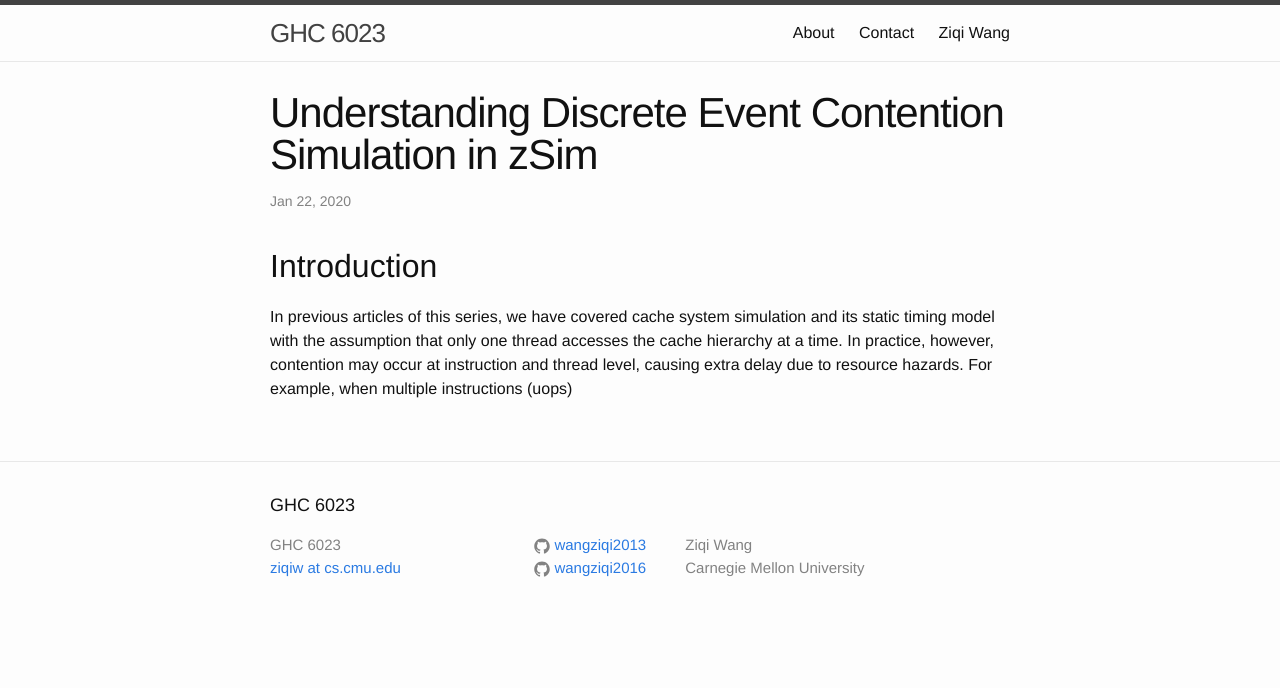
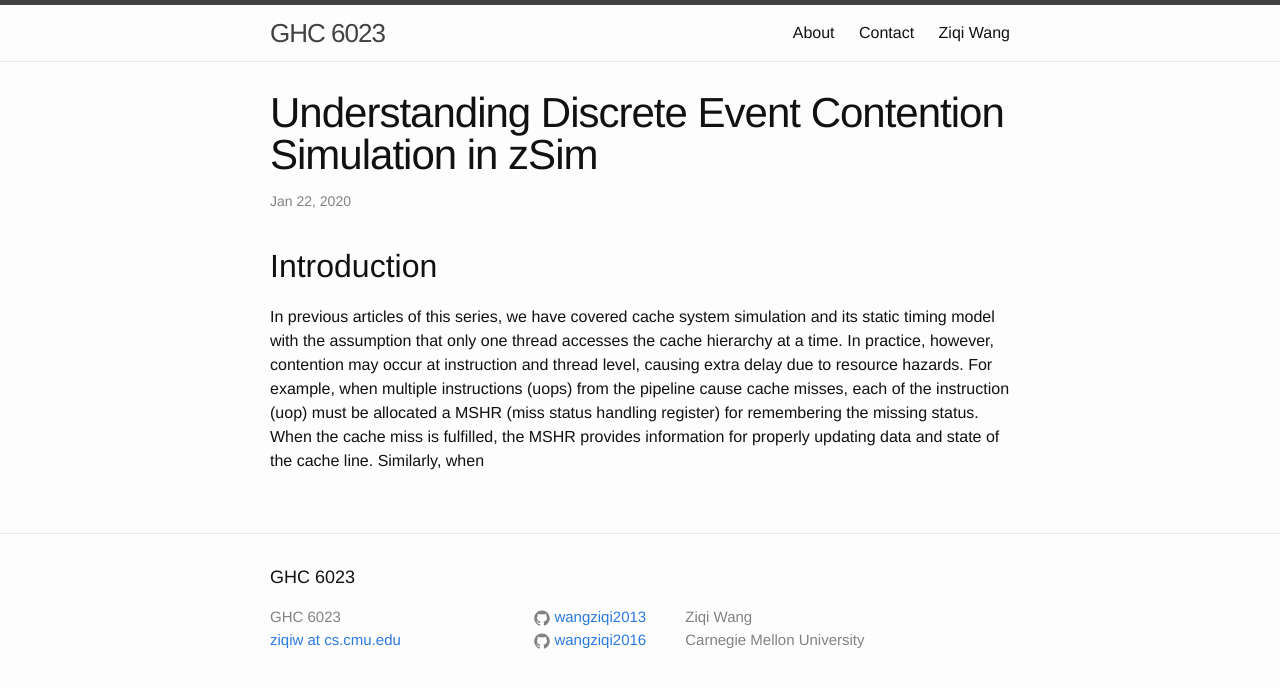
Before and after one commit to wangziqi2013/wangziqi2013.github.io, a Jekyll site: the page built from _posts/2019-01-22-understand-zsim-contention-sim.markdown, in a window 1280 px wide. Shown: the top 688 px of the page. Built offline with Jekyll 4.4.1, drawn with Linux system fonts in a browser that asks for light colours.

Commit message:
Adding mshr

```diff
--- a/_posts/2019-01-22-understand-zsim-contention-sim.markdown
+++ b/_posts/2019-01-22-understand-zsim-contention-sim.markdown
@@ -10,4 +10,7 @@ ontop: true
 
 In previous articles of this series, we have covered cache system simulation and its static timing model with the assumption
 that only one thread accesses the cache hierarchy at a time. In practice, however, contention may occur at instruction
-and thread level, causing extra delay due to resource hazards. For example, when multiple instructions (uops)
+and thread level, causing extra delay due to resource hazards. For example, when multiple instructions (uops) from the
+pipeline cause cache misses, each of the instruction (uop) must be allocated a MSHR (miss status handling register) for
+remembering the missing status. When the cache miss is fulfilled, the MSHR provides information for properly updating
+data and state of the cache line. Similarly, when
```
